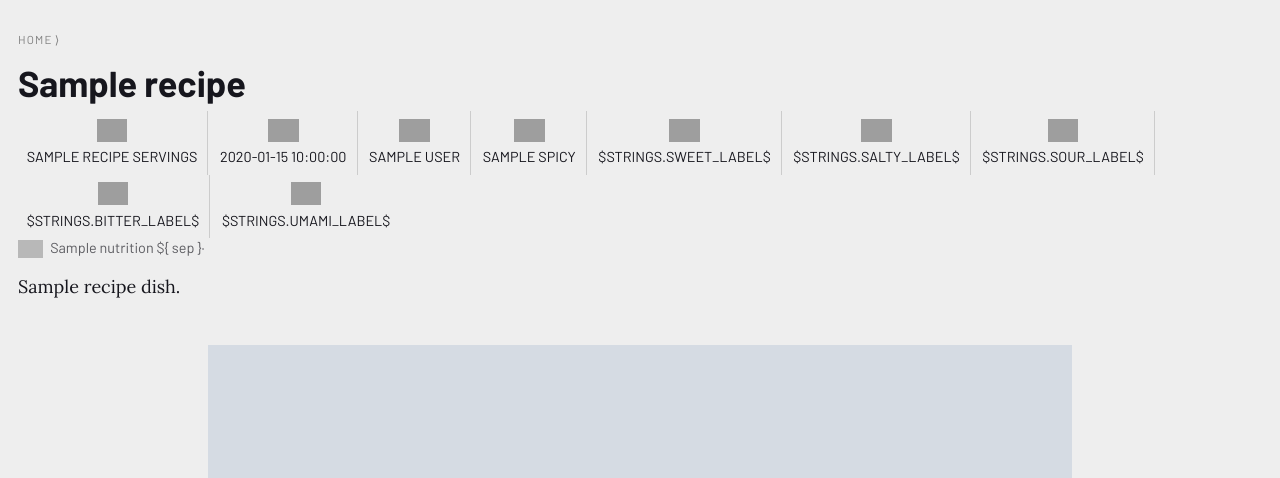
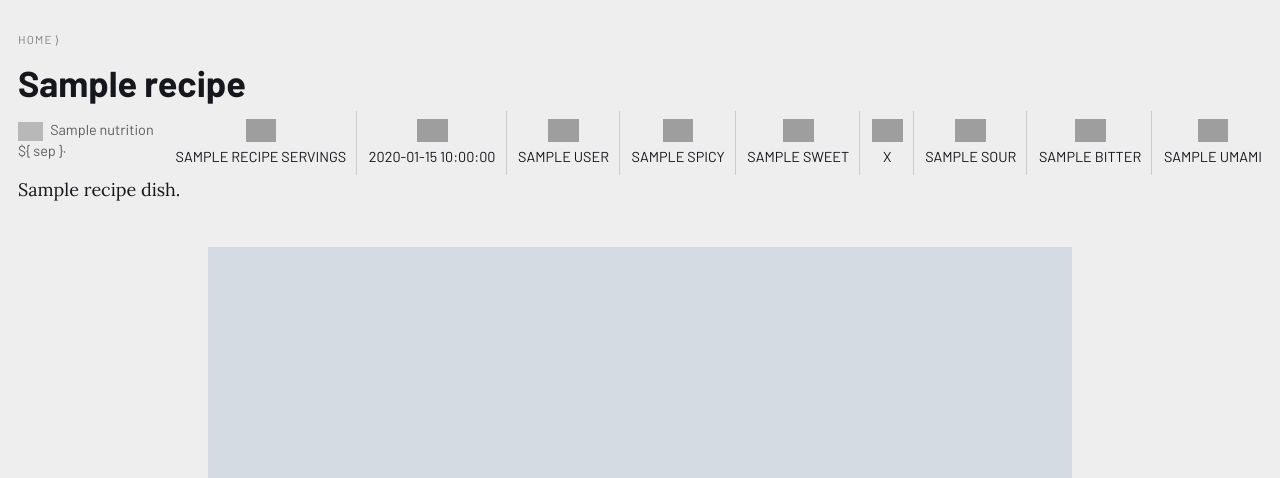
Before and after one commit to jorqueraian/menu, a Flask app: template templates/recipe.template.html in a window 1280 px wide. Shown: the top 478 px of the page. Run offline with Flask 3, Linux system fonts and the light colour scheme; the template is opened without the code that fills it: most values are stand-ins (such as "Sample title", 1, 10 or a date in 2020); grey boxes marked "Sample" are stand-in pictures; grey boxes are pictures that could not be loaded.

Commit message:
some changes

```diff
--- a/run.py
+++ b/run.py
@@ -9,7 +9,7 @@
 app = Flask(__name__)
 
 app.__RECIPES = None
-app.__MEAL_PLAN = [[1, 2], [3], [1, 3]]
+app.__MEAL_PLAN = [[1, 2], [3], [4, 3], [5,6], [7,8]]
 #[["Monday", [[1,"food name 1", {"spicy":True, "favorite":True}], [2,"food name 2", {"favorite":True}]]], ["Tuesday", [[3,"food name 3", {"veggie":True}]]],["Wednesday", [[1,"food name 1", {"veggie":True}]]],["Thursday", [[3,"food name 3", {"veggie":True}]]]]
 app.__DAYS = ["Monday", "Tuesday", "Wednesday", "Thursday", "Friday", "Saturday", "Sunday"]  # this is sloppy but i dont care
 
@@ -32,7 +32,6 @@
 
 @app.route('/remove/<day>/<id>')
 def remove(day, id):
-    print(day, id)
     remove_from_meal_plan(app.__MEAL_PLAN, app.__DAYS.index(day), int(id))
     return redirect(url_for('calendar'))
 
--- a/templates/recipe.template.html
+++ b/templates/recipe.template.html
@@ -40,19 +40,19 @@
                     <li><img src="{{ url_for('static', filename='tabler-icons/tabler-icon-pepper.svg') }}"> {{recipe[8]["spicy"]}}</li>
                 {% endif %}
                 {% if recipe[8]["sweet"] %}
-                    <li><img src="{{ url_for('static', filename='tabler-icons/tabler-icon-candy.svg') }}"> $strings.sweet_label$</li>
+                    <li><img src="{{ url_for('static', filename='tabler-icons/tabler-icon-candy.svg') }}"> {{recipe[8]["sweet"]}}</li>
                 {% endif %}
                 {% if recipe[8]["salty"] %}
-                    <li><img src="{{ url_for('static', filename='tabler-icons/tabler-icon-salt.svg') }}"> $strings.salty_label$</li>
+                    <li><img src="{{ url_for('static', filename='tabler-icons/tabler-icon-salt.svg') }}"> {{recipe[8]["salty"]}}</li>
                 {% endif %}
                 {% if recipe[8]["sour"] %}
-                    <li><img src="{{ url_for('static', filename='tabler-icons/tabler-icon-lemon.svg') }}"> $strings.sour_label$</li>
+                    <li><img src="{{ url_for('static', filename='tabler-icons/tabler-icon-lemon.svg') }}"> {{recipe[8]["sour"]}}</li>
                 {% endif %}
                 {% if recipe[8]["bitter"] %}
-                    <li><img src="{{ url_for('static', filename='tabler-icons/tabler-icon-coffee.svg') }}"> $strings.bitter_label$</li>
+                    <li><img src="{{ url_for('static', filename='tabler-icons/tabler-icon-coffee.svg') }}"> {{recipe[8]["bitter"]}}</li>
                 {% endif %}
                 {% if recipe[8]["umami"] %}
-                    <li><img src="{{ url_for('static', filename='tabler-icons/tabler-icon-mushroom.svg') }}"> $strings.umami_label$</li>
+                    <li><img src="{{ url_for('static', filename='tabler-icons/tabler-icon-mushroom.svg') }}"> {{recipe[8]["umami"]}}</li>
                 {% endif %}
             </ul>
             {% if nutrition %}
```
Also changed, not shown: MenuReader.py (+6 -1 lines), menu.csv (+4 -4 lines), templates/recipe_list_item.partial.html (+5 -5 lines).
